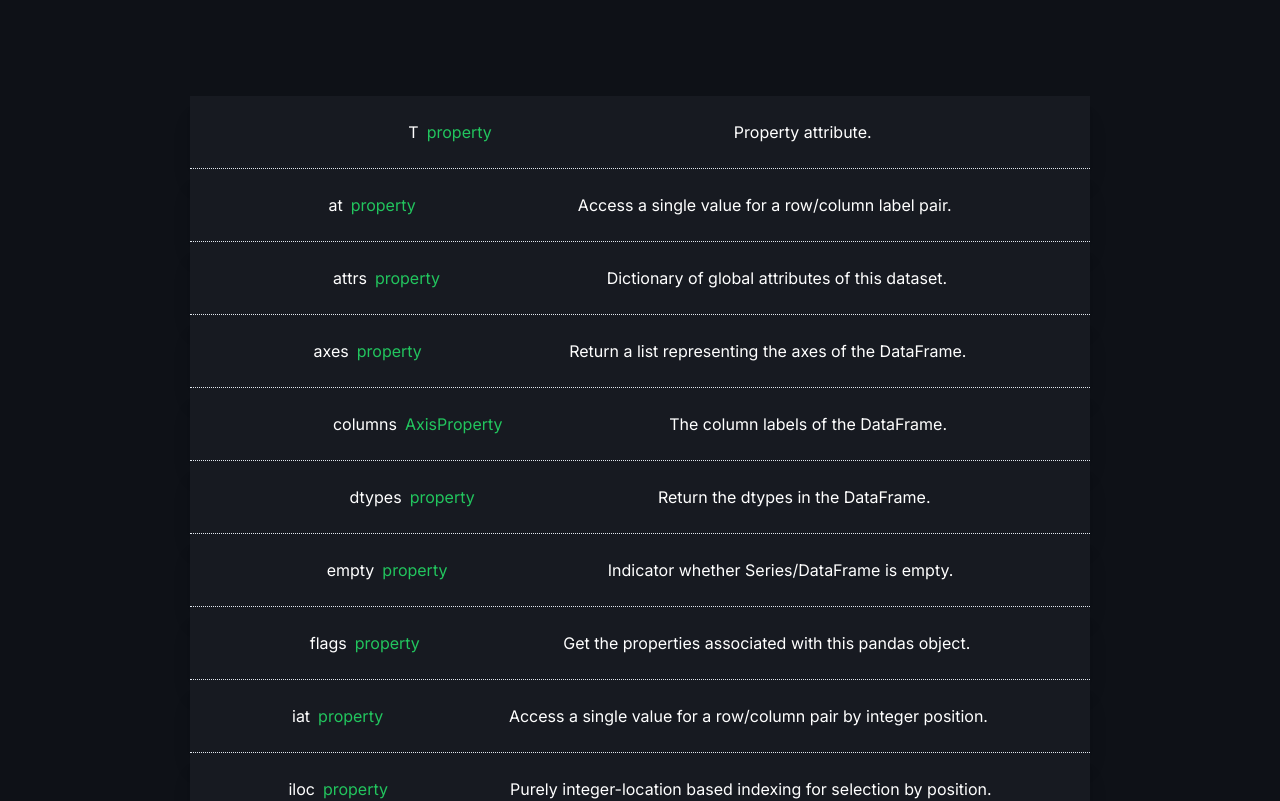
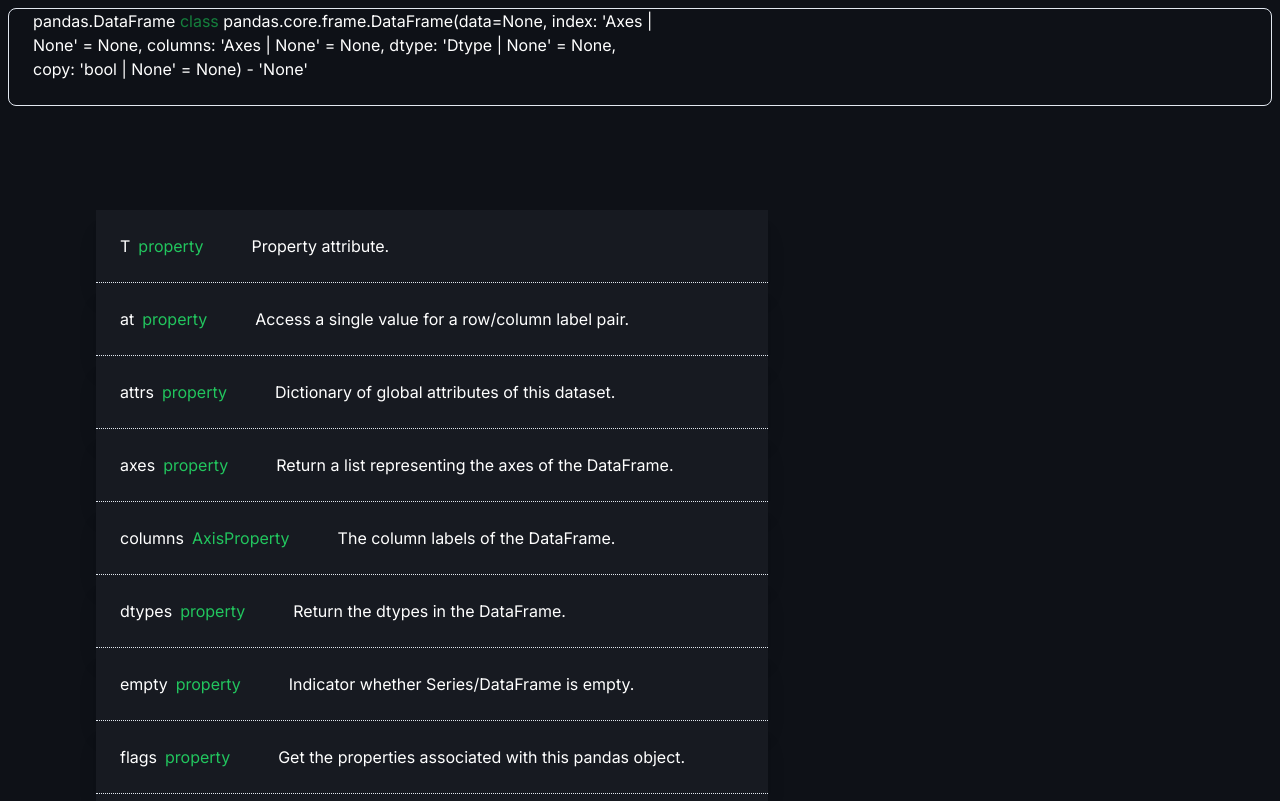
Before and after one commit to vickey1213/storybook, a Next.js app: page / in a window 1280 px wide. Shown: the top 801 px of the page. Built offline with nearby package versions, Linux system fonts and the light colour scheme.

Commit message:
Added Header Card

```diff
--- a/app/page.tsx
+++ b/app/page.tsx
@@ -1,24 +1,17 @@
 "use client";
 
-
-
-
-
 import Parameter from "@/components/ui/Parameter/Parameter";
+import Header from "@/components/ui/Header";
 
 export default function Home() {
 
 
-
-
-
   return (
     <main className="bg-[#0e1117]">
-
-
-
-
-      <div className="flex min-h-screen flex-col items-center justify-between p-24">
+      <div className=" items-center justify-between p-2">
+      <Header/>
+      </div>
+      <div className=" items-center justify-between p-24">
       <Parameter/>
       </div>
     </main>
--- /dev/null
+++ b/components/ui/Header.tsx
@@ -0,0 +1,17 @@
+import React from 'react';
+import { Card, CardContent, CardFooter } from './card';
+
+const Header: React.FC = () => {
+  return (
+    <Card className='bg-#171a21'>
+      <CardContent>
+        <h3 className='text-white  '><span className='font'>pandas.DataFrame</span> <span className='text-green-700'>class</span> pandas.core.frame.DataFrame(data=None, index: 'Axes |
+         <br/> None' = None, columns: 'Axes | None' = None, dtype: 'Dtype | None' = None,
+         <br/> copy: 'bool | None' = None) - 'None'
+        </h3>
+      </CardContent>
+    </Card>
+  );
+};
+
+export default Header;
--- a/components/ui/Parameter/Parameter.tsx
+++ b/components/ui/Parameter/Parameter.tsx
@@ -4,14 +4,14 @@
 import parameterData from '../constant/ParameterData'
 
 const Parameter = () => (
-  <div className=''>
+  <div className='max-w-2xl'>
   {parameterData.map((parameter, index) => (
-    <div  key={index} className="flex  #171a21 bg-[#171a21] shadow-xl text-white justify-evenly items-center border-b border-dotted pt-6">
+    <div  key={index} className="flex  #171a21 bg-[#171a21] shadow-xl text-white justify-items-start items-center border-b border-dotted pt-6">
       <CardContent className="flex  items-center space-x-2 ">
         <h3>{parameter.title}</h3>
         <h3 className='text-green-500'>{parameter.value}</h3>
       </CardContent>
-      <CardFooter >{parameter.description}</CardFooter>
+      <CardFooter className='flex-start'>{parameter.description}</CardFooter>
 
     </div>
   ))}
```
